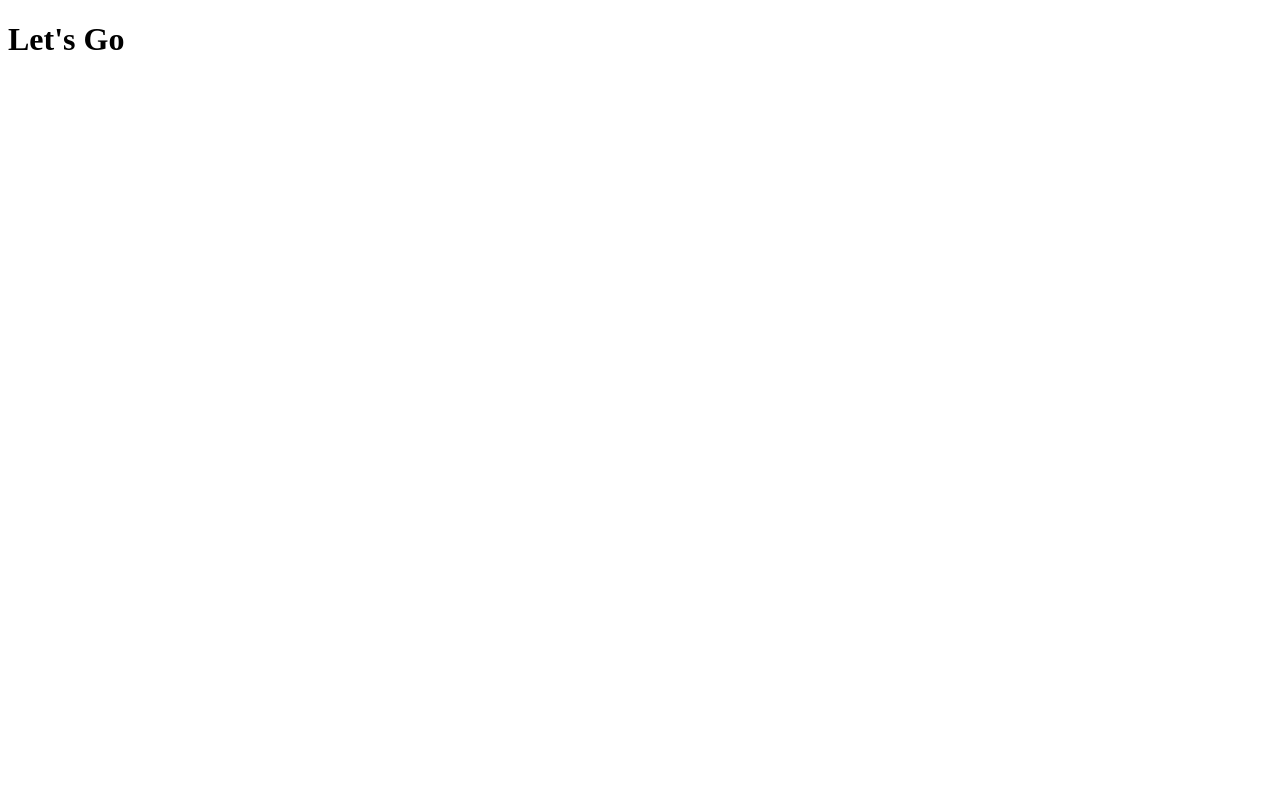
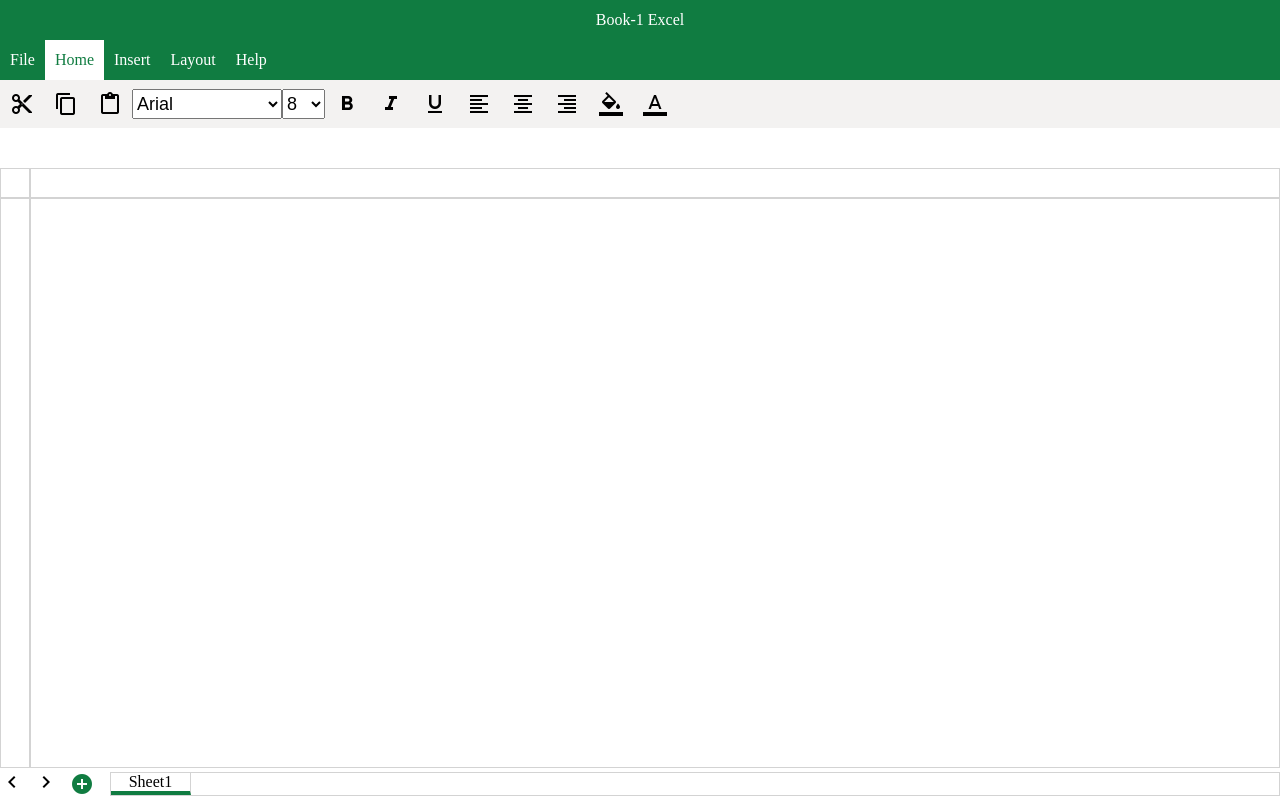
Before and after one commit to princepatoliya/Excel-Clone, a plain HTML site: page index.html in a window 1280 px wide. Drawn offline with Linux system fonts and the light colour scheme.

Commit message:
complete UI till cells

```diff
--- a/index.html
+++ b/index.html
@@ -4,10 +4,94 @@
     <meta charset="UTF-8">
     <meta http-equiv="X-UA-Compatible" content="IE=edge">
     <meta name="viewport" content="width=device-width, initial-scale=1.0">
+
+    <link rel="stylesheet" href="style.css">
+    <link href="https://fonts.googleapis.com/icon?family=Material+Icons" rel="stylesheet">
+
     <title>Excel Clone</title>
 </head>
 <body>
-    <h1>Let's Go</h1>
+
+    <div class="container">
+        <div class="title-bar">Book-1 Excel</div>
+        <div class="menu-bar">
+            <div class="menu-file menu-item">File</div>
+            <div class="menu-home menu-item selected">Home</div>
+            <div class="menu-insert menu-item">Insert</div>
+            <div class="menu-layout menu-item">Layout</div>
+            <div class="menu-help menu-item">Help</div>
+
+        </div>
+        <div class="menu-icon-bar">
+            <div class="material-icons menu-icon icon-cut">content_cut</div>
+            <div class="material-icons menu-icon icon-copy">content_copy</div>
+            <div class="material-icons menu-icon icon-paste">content_paste</div>
+
+            <select class="selector font-family-selector">
+                <option style="font-family: Arial;" value="Arial">Arial</option>
+                <option style="font-family: Calibri;" value="Calibri">Calibri</option>
+                <option style="font-family: Candara;" value="Candara">Candara</option>
+                <option style="font-family: Comic Sans MS;" value="Comic Sans MS">Comic Sans MS</option>
+                <option style="font-family: Courier New;" value="Courier New">Courier New</option>
+                <option style="font-family: Georgia;" value="Georgia">Georgia</option>
+                <option style="font-family: Garamond;" value="Garamond">Garamond</option>
+                <option style="font-family: Impact;" value="Impact">Impact</option>
+                <option style="font-family: Lato;" value="Lato">Lato</option>
+                <option style="font-family: Noto sans;" value="Noto sans">Noto sans</option>
+                <option style="font-family: Open Sans;" value="Open Sans">Open Sans</option>
+                <option style="font-family: Platino;" value="Platino">Palatino</option>
+                <option style="font-family: Verdana;" value="Verdana">Verdana</option>
+            </select>
+
+            <select class="selector font-size-selector">
+                <option value="8">8</option>
+                <option value="9">9</option>
+                <option value="10">10</option>
+                <option value="11">11</option>
+                <option value="12">12</option>
+                <option value="14">14</option>
+                <option value="16">16</option>
+                <option value="18">18</option>
+                <option value="20">20</option>
+                <option value="24">24</option>
+                <option value="26">26</option>
+                <option value="28">28</option>
+                <option value="30">30</option>
+            </select>
+
+            <div class="material-icons menu-icon icon-bold">format_bold</div>
+            <div class="material-icons menu-icon icon-italic">format_italic</div>
+            <div class="material-icons menu-icon icon-underline">format_underline</div>
+            <div class="material-icons menu-icon icon-align-left">format_align_left</div>
+            <div class="material-icons menu-icon icon-align-center">format_align_center</div>
+            <div class="material-icons menu-icon icon-align-right">format_align_right</div>
+            <div class="material-icons menu-icon icon-color-fill">format_color_fill</div>
+            <div class="material-icons menu-icon icon-color-text">format_color_text</div>
+        </div>
+
+        <div class="formula-bar">
+
+        </div>
+
+        <div class="data-container">
+            <div class="select-all"></div>
+            <div class="column-name-container"></div>
+            <div class="row-name-container"></div>
+            <div class="input-cell-container"></div>
+        </div>
+
+        <div class="sheet-bar">
+            <div class="scroller">
+                <div class="material-icons icon-left-scroll"> chevron_left </div>
+                <div class="material-icons icon-right-scroll"> chevron_right </div>
+            </div>
+            <div class="material-icons icon-add">add_circle</div>
+            <div class="sheet-tab-container">
+                <div class="sheet-tab">Sheet1</div>
+            </div>
+        </div>
+
+    </div>
 
 </body>
 </html>
--- a/style.css
+++ b/style.css
@@ -0,0 +1,178 @@
+body{
+    margin: 0;
+    overflow: hidden;
+}
+
+*{
+    box-sizing: border-box;
+}
+
+
+.container{
+    height: 100vh;
+}
+
+.title-bar{
+    height: 5vh;
+    background-color: #107C41;
+    display: flex;
+    justify-content: center;
+    align-items: center;
+    color: #fff;
+}
+
+.menu-bar{
+    height: 5vh;
+    background-color: #107C41;
+    display: flex;
+
+}
+
+.menu-item{
+    padding-left: 10px;
+    padding-right: 10px;
+    color: #fff;
+    font-size: 18;
+    display: flex;
+    align-items: center;
+}
+
+.menu-item.selected{
+    background-color: #fff;
+    color: #107C41;
+    /* border-bottom: 3px solid #107C41; */
+
+}
+
+.menu-item:hover{
+    background-color: #0c5f32;
+    cursor: pointer;
+}
+
+.menu-item.selected:hover{
+    background-color: #fff;
+    cursor: default;
+}
+
+.menu-icon-bar{
+    height: 6vh;
+    display: flex;
+    background-color: #F3F2F1;
+    align-items: center;
+}
+
+.menu-icon-bar .menu-icon {
+    padding-left: 10px;
+    padding-right: 10px;
+    height: 100%;
+    display: flex;
+    align-items: center;
+
+
+}
+
+.menu-icon:hover{
+    background-color: #dfdedd;
+    cursor: pointer;
+}
+
+.font-family-selector {
+    width: 150px;
+}
+
+.selector {
+    height: 30px;
+    font-size: 18px;
+}
+
+.selector option {
+    font-size: 18px;
+}
+
+.formula-bar{
+    height: 5vh;
+}
+
+.data-container{
+    height: 75vh;
+    display: flex;
+    flex-wrap: wrap;
+}
+
+.select-all{
+    width: 30px;
+    height: 30px;
+    border: 1px solid lightgrey;
+}
+
+.column-name-container{
+    width: calc(100vw - 30px);
+    height: 30px;
+    border: 1px solid lightgrey;
+}
+
+.row-name-container{
+    width: 30px;
+    height: calc(75vh - 30px);
+    border: 1px solid lightgrey;
+}
+
+.input-cell-container{
+    width: calc(100vw - 30px);
+    height: calc(75vh - 30px);
+    border: 1px solid lightgrey;
+}
+
+
+
+.sheet-bar{
+    height: 4vh;
+    display: flex;
+    align-items: center;
+}
+
+.scroller{
+    width: 70px;
+}
+
+.icon-left-scroll, .icon-right-scroll {
+    width: 30px;
+    align-items: center;
+    justify-content: center;
+}
+
+.icon-left-scroll:hover, .icon-right-scroll:hover{
+    cursor: pointer;
+    background-color: lightgray;
+}
+
+.icon-add  {
+    color: #107C41;
+    width: 40px;
+}
+
+.icon-add:hover{
+    transform: scale(1.2);
+    cursor: pointer;
+}
+
+.sheet-tab-container{
+    border: 1px solid lightgray;
+    width: calc(100vw - 110px);
+}
+
+.sheet-tab {
+    border-bottom: 4px solid #107C41;
+    padding-left: 10px;
+    padding-right: 10px;
+    display: flex;
+    align-items: center;
+    justify-content: center;
+    width: 80px;
+    border-right: 1px solid lightgray;
+
+}
+
+.sheet-tab{
+    cursor: default;
+}
```
